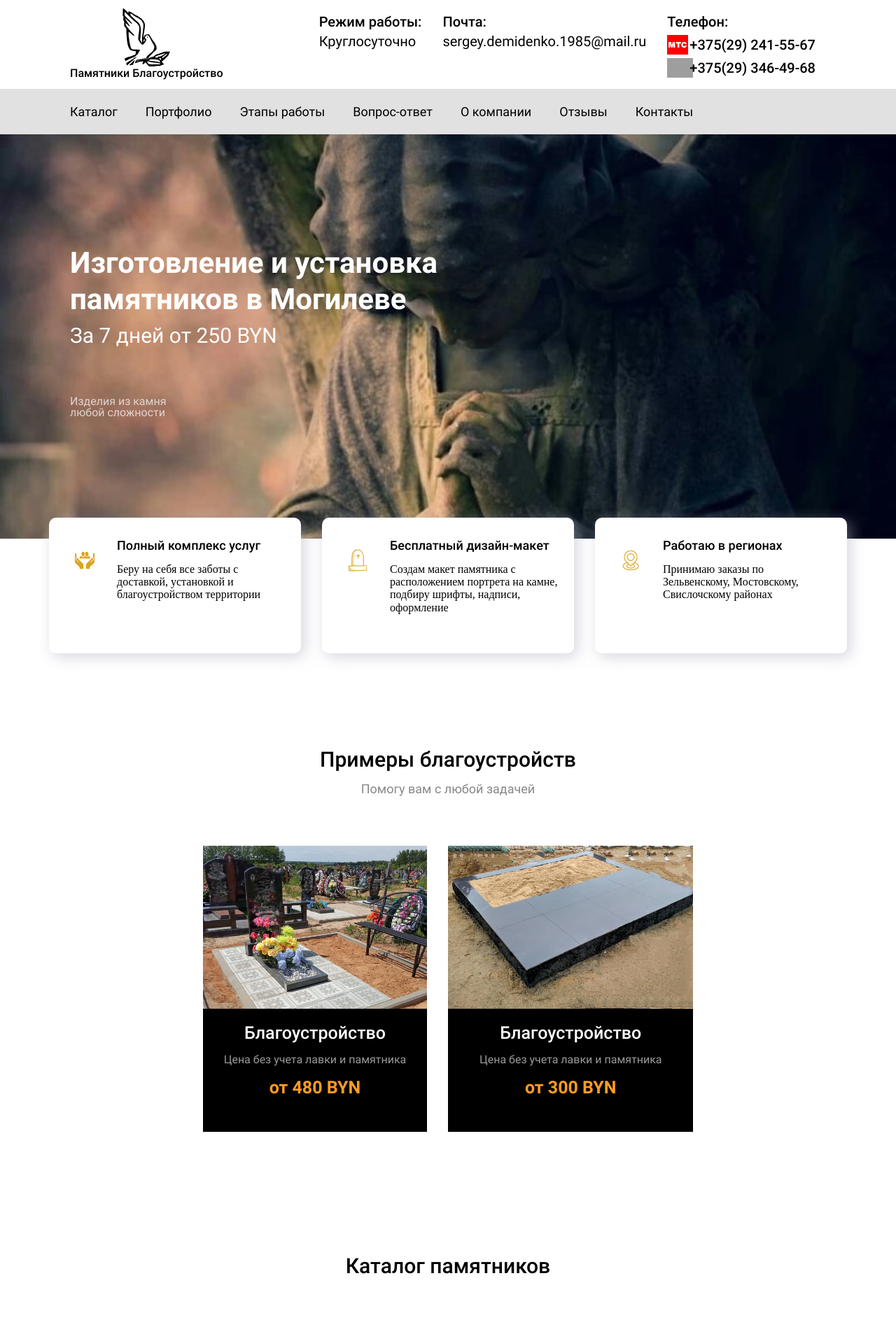
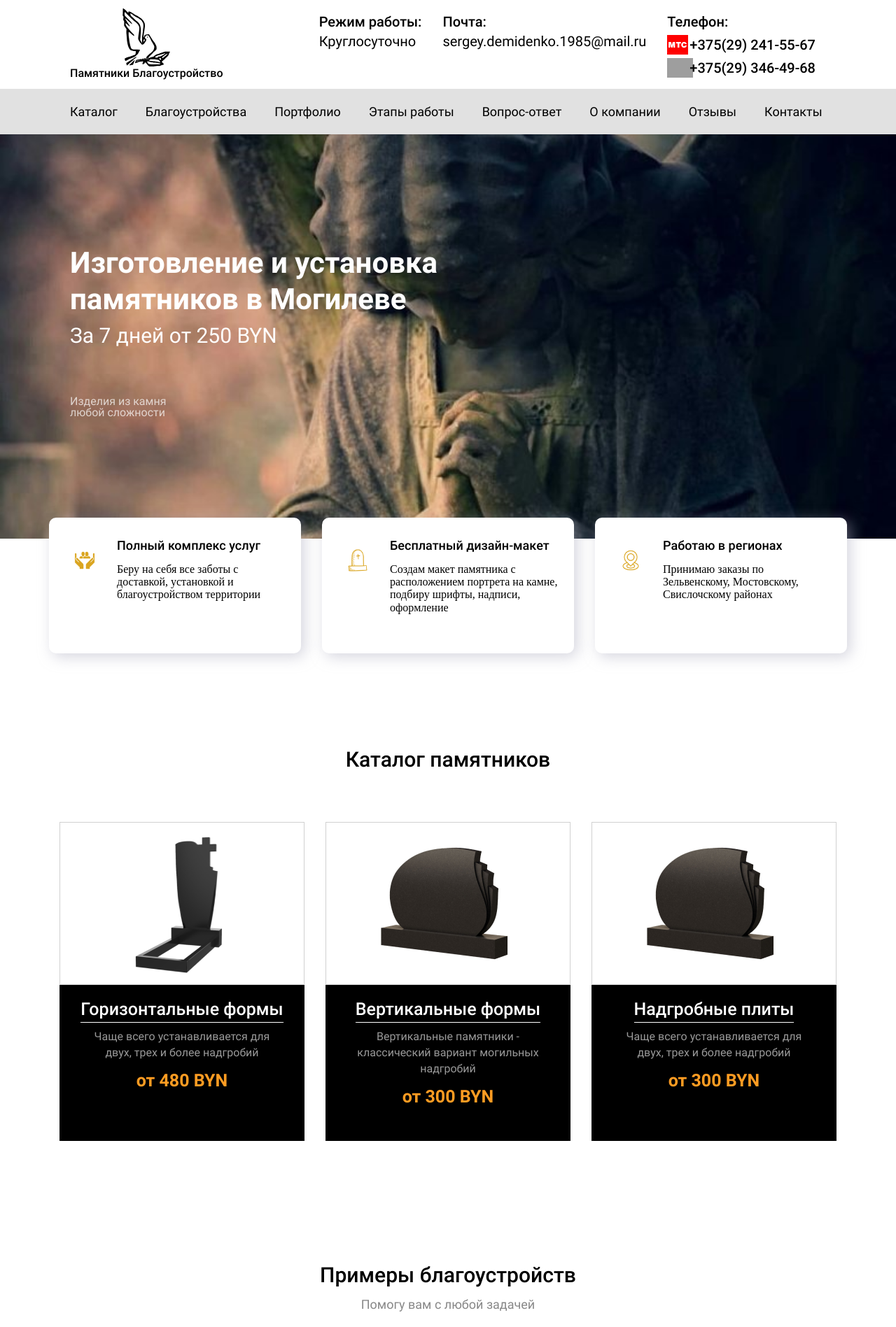
Before and after one commit to alvde-site/funeral-landing, a React (Create React App) app: page / in a window 1280 px wide. Shown: the top 1897 px of the page at 70% size. Built offline with nearby package versions, Linux system fonts and the light colour scheme; no server answers; grey boxes are pictures that could not be loaded.

Commit message:
feat: Поменять местами Services и Catalog

```diff
--- a/src/components/App/Footer/Footer.js
+++ b/src/components/App/Footer/Footer.js
@@ -1,4 +1,10 @@
-import { mtsTel, a1Tel, email, instagram, whatsapp } from "../../../utils/constants";
+import {
+  mtsTel,
+  a1Tel,
+  email,
+  instagram,
+  whatsapp,
+} from "../../../utils/constants";
 import { formattedTel } from "../../../utils/utils";
 
 function Footer() {
@@ -29,9 +35,17 @@ function Footer() {
             </a>
           </li>
           <li className="footer__item">
-            <a href={instagram} className="footer__social footer__social_instagram">
+            <a
+              href={instagram}
+              className="footer__social footer__social_instagram"
+            >
+              {" "}
             </a>
-            <a href={whatsapp} className="footer__social footer__social_whatsapp">
+            <a
+              href={whatsapp}
+              className="footer__social footer__social_whatsapp"
+            >
+              {" "}
             </a>
           </li>
         </ul>
@@ -41,6 +55,11 @@ function Footer() {
             <li>
               <a href="/#services" className="footer__link">
                 Каталог
+              </a>
+            </li>
+            <li>
+              <a href="/#grave" className="footer__link">
+                Благоустройства
               </a>
             </li>
             <li>
@@ -64,7 +83,7 @@ function Footer() {
               </a>
             </li>
             <li>
-              <a href="/#reviews" className="footer__link">
+              <a href="#reviews" className="footer__link">
                 Отзывы
               </a>
             </li>
--- a/src/components/App/Main/Catalog/CatalogCard/CatalogCard.js
+++ b/src/components/App/Main/Catalog/CatalogCard/CatalogCard.js
@@ -9,7 +9,7 @@ function CatalogCard(props) {
         src={props.catalogCard.src}
         alt="Вертикальные"
       ></img>
-      <h3 className="services__card-title">{props.catalogCard.title}</h3>
+      <h3 className="services__card-title services__card-title_link">{props.catalogCard.title}</h3>
       <p className="services__desc">{props.catalogCard.desc}</p>
       <p className="services__price-text">
         от <span className="service__price">{props.catalogCard.price}</span>
--- a/src/components/App/Main/Main.js
+++ b/src/components/App/Main/Main.js
@@ -19,8 +19,8 @@ function Main(props) {
       />
       <Advertisement />
       <Competence />
+      <Catalog onImageClick={props.onImageClick}/>
       <Services servicesData={props.servicesData}/>
-      <Catalog onImageClick={props.onImageClick}/>
       <Portfolio
         portfolioImages={props.portfolioImages}
         onImageClick={props.onImageClick}
--- a/src/components/App/Main/Services/Services.css
+++ b/src/components/App/Main/Services/Services.css
@@ -46,7 +46,7 @@
 
 .services__card_catalog:hover {
   cursor: pointer;
-  opacity: 0.5;
+  opacity: 0.8;
 }
 
 .services__image {
@@ -69,6 +69,10 @@
   color: #fff;
   margin: 0 30px 8px;
   text-align: center;
+}
+
+.services__card-title_link {
+  border-bottom: 1px solid #fff;
 }
 
 .services__desc {
--- a/src/components/App/Main/Services/Services.js
+++ b/src/components/App/Main/Services/Services.js
@@ -2,7 +2,7 @@ import ServicesCard from "./ServicesCard/ServicesCard";
 
 function Services(props) {
   return (
-    <section className="services" id={"services"}>
+    <section className="services" id={"grave"}>
       <h2 className="services__title">Примеры благоустройств</h2>
       <p className="services__subtitle">Помогу вам с любой задачей</p>
 
--- a/src/components/App/Main/Topnav/Topnav.js
+++ b/src/components/App/Main/Topnav/Topnav.js
@@ -89,6 +89,15 @@ function Topnav(props) {
             </li>
             <li>
               <a
+                href="/#grave"
+                className="topnav__link"
+                onClick={handleToggleBurger}
+              >
+                Благоустройства
+              </a>
+            </li>
+            <li>
+              <a
                 href="/#portfolio"
                 className="topnav__link"
                 onClick={handleToggleBurger}
--- a/src/utils/memorials.js
+++ b/src/utils/memorials.js
@@ -24,14 +24,14 @@ import tombstoneImg3 from "../images/memorials/catalog_memorials_page-0019.jpg";
 export const catalogData = [
   {
     title: "Горизонтальные формы",
-    desc: "Вертикальные памятники - классический вариант могильных надгробий",
+    desc: "Чаще всего устанавливается для двух, трех и более надгробий",
     src: rectangle,
     slideSrc: [horizontalImg1, horizontalImg2, horizontalImg3],
     price: "480 BYN",
   },
   {
     title: "Вертикальные формы",
-    desc: "Чаще всего устанавливается для двух, трех и более надгробий",
+    desc: "Вертикальные памятники - классический вариант могильных надгробий",
     src: rectangle1,
     slideSrc: [
       verticalImg1,
```
